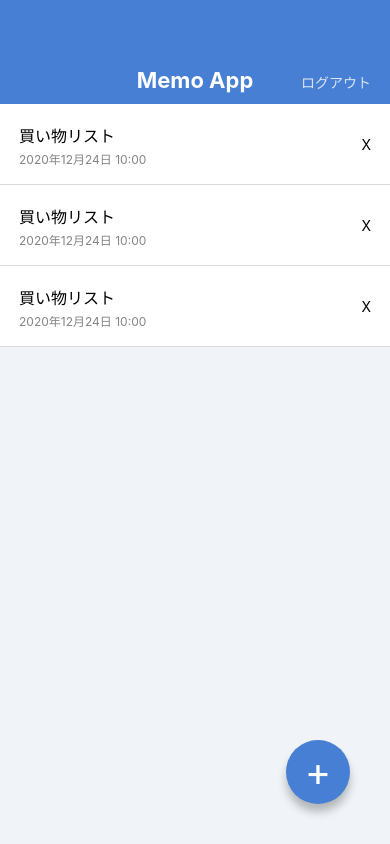
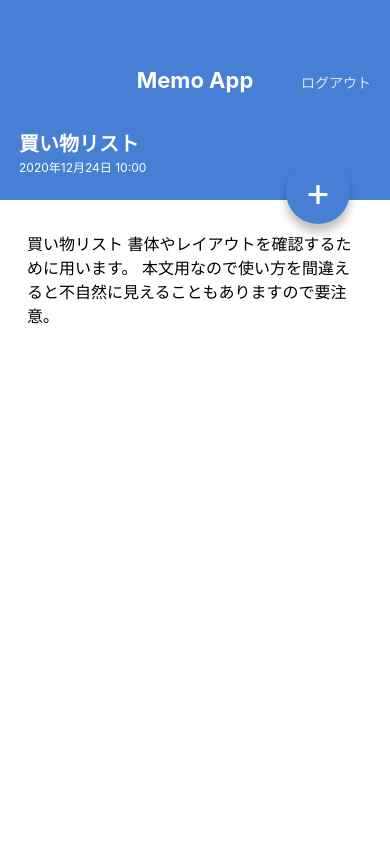
Before and after one commit to a-yazy/MemoApp, a React Native app: screen / in a window 390 px wide. Built offline with nearby package versions, Linux system fonts and the light colour scheme.

Commit message:
Create MemoDetailScreen

```diff
--- a/App.jsx
+++ b/App.jsx
@@ -12,27 +12,11 @@
   expo start
 */
 import React from 'react';
-import { StyleSheet, View } from 'react-native';
 
-import AppBar from './src/components/AppBar';
-import MemoList from './src/components/MemoList';
-import CircleButton from './src/components/CircleButton';
+import MemoDetailScreen from './src/screens/MemoDetailScreen';
 
 export default function App() {
   return (
-    <View style={styles.container}>
-
-      <AppBar />
-      <MemoList />
-      <CircleButton>+</CircleButton>
-
-    </View>
+    <MemoDetailScreen />
   );
 }
-
-const styles = StyleSheet.create({
-  container: {
-    flex: 1,
-    backgroundColor: '#f0f4f8',
-  },
-});
--- a/src/components/CircleButton.jsx
+++ b/src/components/CircleButton.jsx
@@ -1,11 +1,11 @@
 import React from 'react';
 import { StyleSheet, Text, View } from 'react-native';
-import { string } from 'prop-types';
+import { string, shape } from 'prop-types';
 
 export default function CircleButton(props) {
-  const { children } = props;
+  const { children, style } = props;
   return (
-    <View style={styles.circleButton}>
+    <View style={[styles.circleButton, style]}>
       <Text style={styles.circleButtonLabel}>{children}</Text>
     </View>
   );
@@ -13,6 +13,10 @@
 
 CircleButton.propTypes = {
   children: string.isRequired,
+  style: shape(),
+};
+CircleButton.defaultProps = {
+  style: null,
 };
 
 const styles = StyleSheet.create({
--- /dev/null
+++ b/src/screens/MemoDetailScreen.jsx
@@ -0,0 +1,59 @@
+import React from 'react';
+import { StyleSheet, ScrollView, Text, View } from 'react-native';
+
+import AppBar from '../components/AppBar';
+import CircleButton from '../components/CircleButton';
+
+export default function MemoDetailScreen() {
+  return (
+    <View style={styles.container}>
+      <AppBar />
+      <View style={styles.memoHeader}>
+        <Text style={styles.memoTitle}>買い物リスト</Text>
+        <Text style={styles.memoDate}>2020年12月24日 10:00</Text>
+      </View>
+      <ScrollView style={styles.memoBody}>
+        <Text style={styles.memoText}>
+          買い物リスト
+          書体やレイアウトを確認するために用います。
+          本文用なので使い方を間違えると不自然に見えることもありますので要注意。
+        </Text>
+      </ScrollView>
+      <CircleButton style={{ top: 160, bottom: 'auto' }}>+</CircleButton>
+    </View>
+  );
+}
+
+const styles = StyleSheet.create({
+  container: {
+    flex: 1,
+    backgroundColor: '#ffffff',
+  },
+  memoHeader: {
+    backgroundColor: '#467FD3',
+    height: 96,
+    justifyContent: 'center',
+    paddingVertical: 24,
+    paddingHorizontal: 19,
+  },
+  memoTitle: {
+    color: '#ffffff',
+    fontSize: 20,
+    lineHeight: 32,
+    fontWeight: 'bold',
+  },
+  memoDate: {
+    color: '#ffffff',
+    fontSize: 12,
+    lineHeight: 16,
+  },
+  memoBody: {
+    paddingVertical: 32,
+    paddingHorizontal: 27,
+  },
+  memoText: {
+    color: '#000000',
+    fontSize: 16,
+    lineHeight: 24,
+  },
+});
```
Also changed, not shown: src/screens/MemoListScreen.jsx (added, +23 -0 lines).
